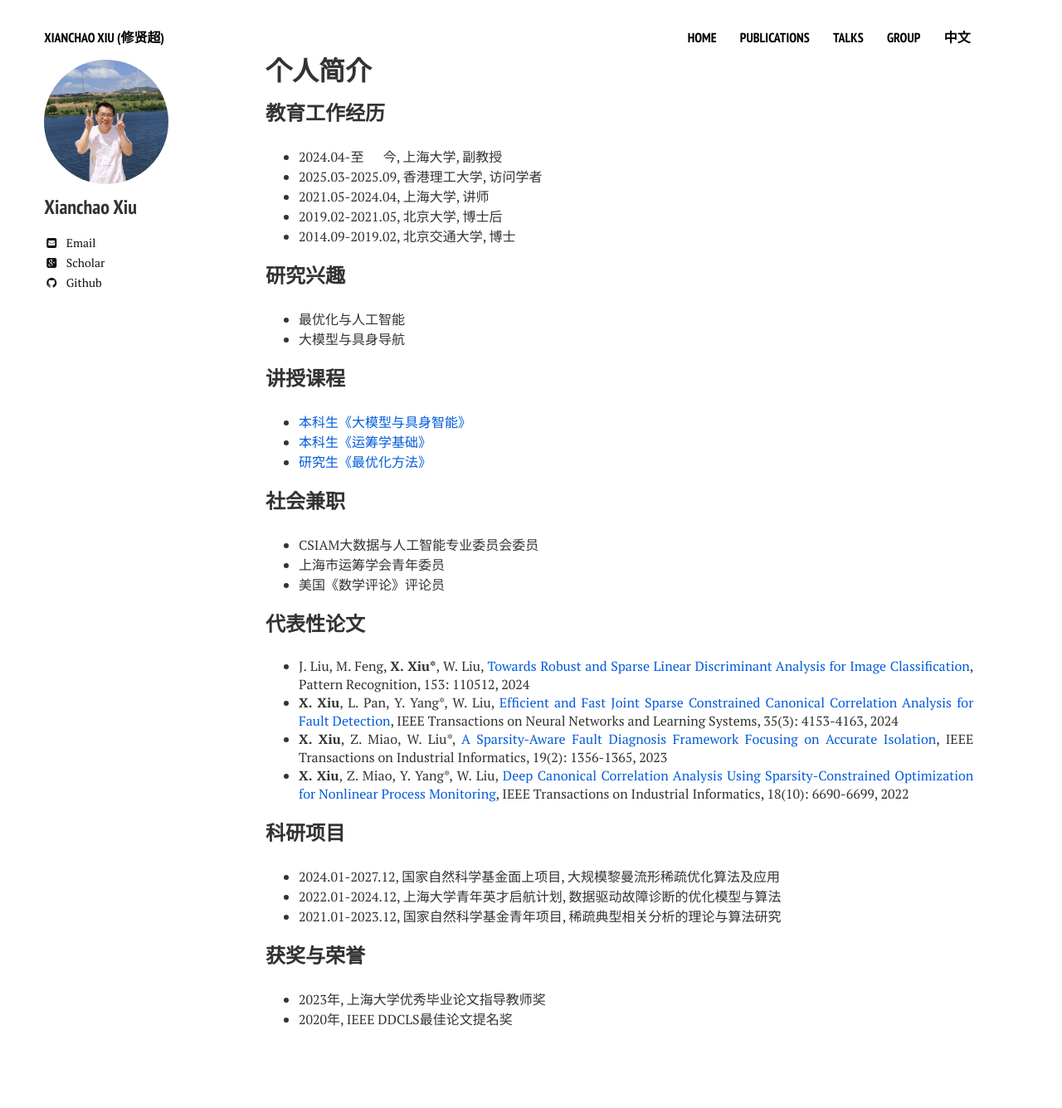
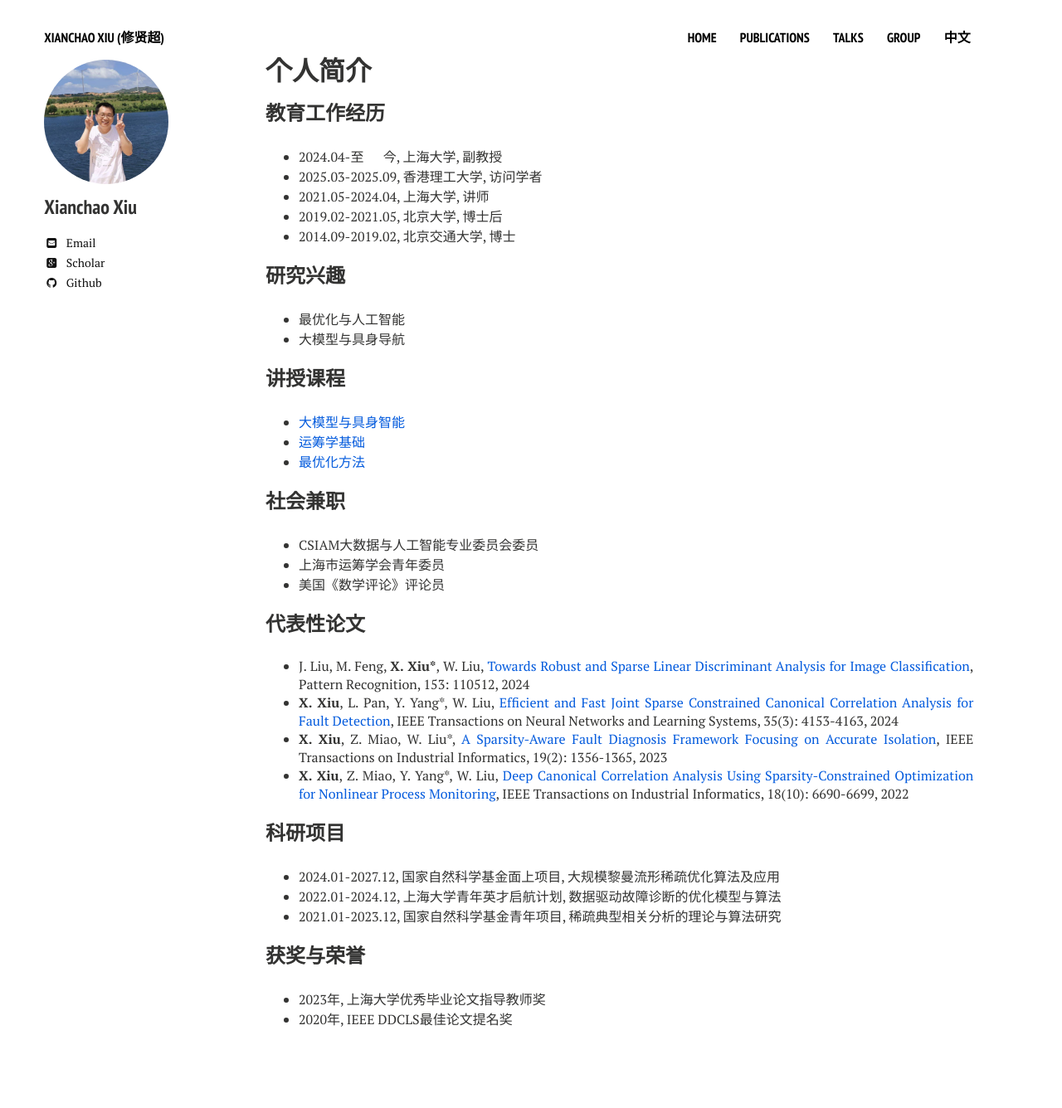
Before and after one commit to xianchaoxiu/xianchaoxiu.github.io, a Jekyll site: the page built from chinese/index.md, in a window 1280 px wide. Shown: the whole page at 83% size. Built offline with Jekyll 4.4.1, drawn with Linux system fonts in a browser that asks for light colours; nearby versions of some CDN libraries.

Commit message:
Update index.md

```diff
--- a/chinese/index.md
+++ b/chinese/index.md
@@ -23,9 +23,9 @@ share: false
 
 
 ### 讲授课程
-* <a href="https://xianchaoxiu.github.io/chinese/LLM/" class="textlink" target="_blank"> 本科生《大模型与具身智能》 </a><br>
-* <a href="https://xianchaoxiu.github.io/chinese/OR/" class="textlink" target="_blank"> 本科生《运筹学基础》 </a><br>
-* <a href="https://xianchaoxiu.github.io/chinese/OPT/" class="textlink" target="_blank"> 研究生《最优化方法》 </a><br>
+* <a href="https://xianchaoxiu.github.io/chinese/LLM/" class="textlink" target="_blank"> 大模型与具身智能 </a><br>
+* <a href="https://xianchaoxiu.github.io/chinese/OR/" class="textlink" target="_blank"> 运筹学基础 </a><br>
+* <a href="https://xianchaoxiu.github.io/chinese/OPT/" class="textlink" target="_blank"> 最优化方法 </a><br>
 
 
 ### 社会兼职
```
